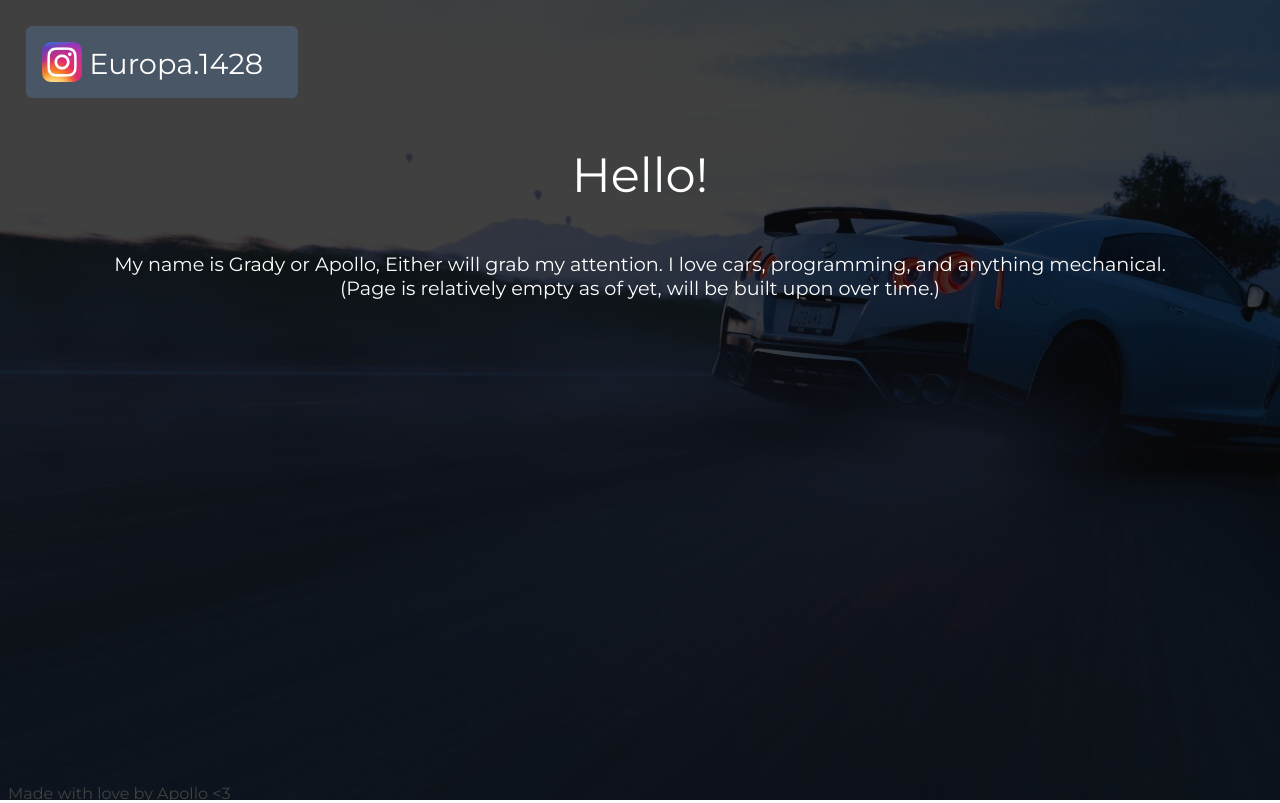
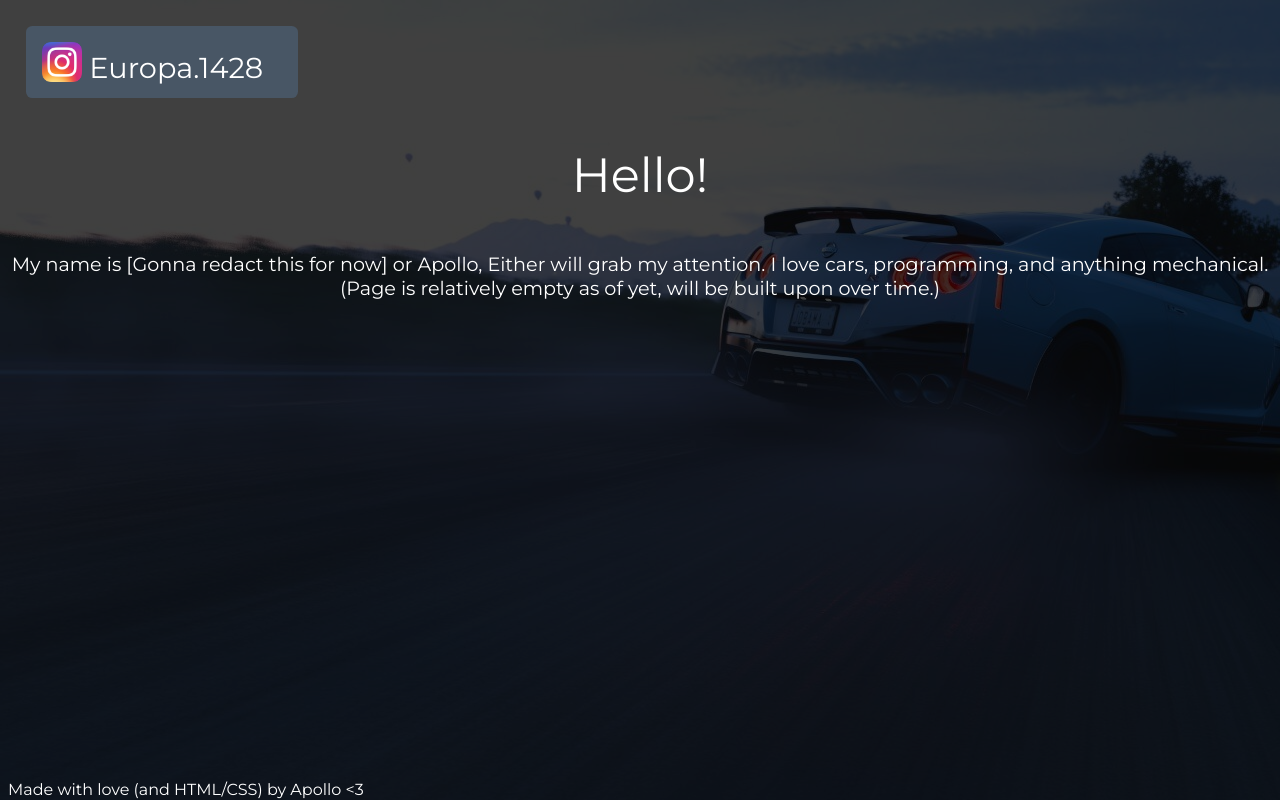
Before and after one commit to Europa1428/Apollo, a plain HTML site: page index.html in a window 1280 px wide. Shown: the part 800-1603 px from the top of the page. Drawn offline with nearby package versions, Linux system fonts and the light colour scheme.

Commit message:
Add files via upload

```diff
--- a/index.html
+++ b/index.html
@@ -24,12 +24,12 @@
       <div class="socials">
         <a id="Instagram" href="https://www.instagram.com/Europa.1428/" target="_blank">
           <img src="Assets/5.webp" style="width:5vh;height:5vh;margin:2vh;margin-right:0;">
-          <label for="Instagram" style="font-size:180%;top:2.6vh;position:absolute;margin-left:.6vw;color:white;">Europa.1428</label>
+          <label for="Instagram" style="font-size:180%;top:3vh;bottom:3vh;;position:absolute;margin-left:.6vw;color:white;">Europa.1428</label>
         </a>
       </div>
       <p class="Main">Hello!</p>
-      <p class="Para">My name is Grady or Apollo, Either will grab my attention. I love cars, programming, and anything mechanical.<br>(Page is relatively empty as of yet, will be built upon over time.)</p>
-      <p style="text-align:left;left:1vh;top:96vh;color:white;position:absolute;">Made with love by Apollo <3</p>
+      <p class="Para">My name is [Gonna redact this for now] or Apollo, Either will grab my attention. I love cars, programming, and anything mechanical.<br>(Page is relatively empty as of yet, will be built upon over time.)</p>
+      <p style="text-align:left;left:1vh;top:95.5vh;color:white;position:absolute;z-index:2;">Made with love (and HTML/CSS) by Apollo <3</p>
     </div>
   </div>
   <style>
```
